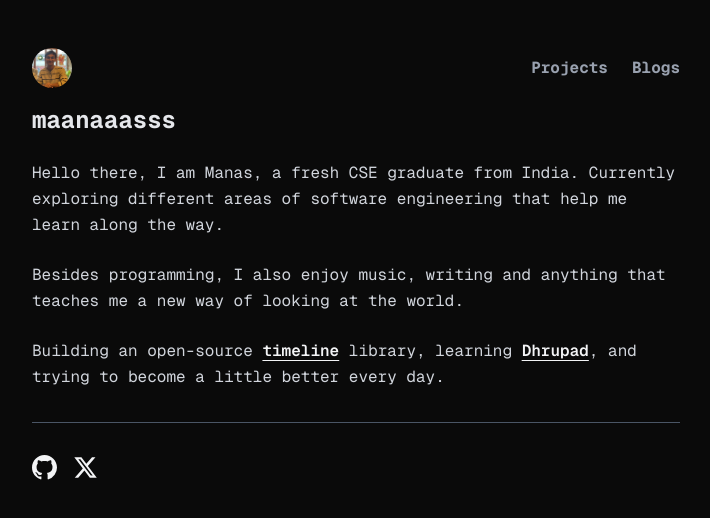
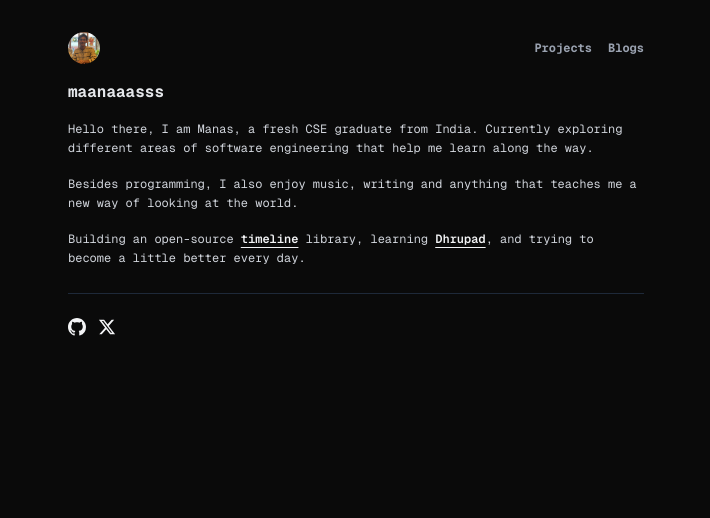
Before and after one commit to maanaaasss/dev.maanaaasss, a Next.js app: page / in a window 1280 px wide. Shown: the top 518 px of the page, without its empty margins (284-994 px from the left). Built offline with nearby package versions, Linux system fonts and the light colour scheme.

Commit message:
style: scale down font sizes, padding, and icons for a more compact layout

```diff
--- a/src/app/page.tsx
+++ b/src/app/page.tsx
@@ -1,6 +1,6 @@
 import Image from "next/image";
 
-function GitHubIcon({ size = 20 }: { size?: number }) {
+function GitHubIcon({ size = 18 }: { size?: number }) {
   return (
     <svg
       xmlns="http://www.w3.org/2000/svg"
@@ -14,7 +14,7 @@ function GitHubIcon({ size = 20 }: { size?: number }) {
   );
 }
 
-function XIcon({ size = 20 }: { size?: number }) {
+function XIcon({ size = 18 }: { size?: number }) {
   return (
     <svg
       xmlns="http://www.w3.org/2000/svg"
@@ -31,19 +31,19 @@ function XIcon({ size = 20 }: { size?: number }) {
 export default function Home() {
   return (
     <div className="flex flex-1 flex-col font-mono bg-[#0a0a0a] text-gray-200">
-      <main className="max-w-2xl w-full mx-auto px-3 pt-12 pb-16">
+      <main className="max-w-[600px] w-full mx-auto px-3 pt-8 pb-12">
         {/* ── Header ── */}
         <header className="flex items-center justify-between">
           <Image
             src="/avatar.jpg"
             alt="Profile photo"
-            width={40}
-            height={40}
+            width={32}
+            height={32}
             className="rounded-full object-cover"
             priority
           />
 
-          <nav className="flex items-center gap-6 text-base font-bold text-gray-400">
+          <nav className="flex items-center gap-4 text-xs font-bold text-gray-400">
             <a
               href="#"
               className="transition-colors duration-200 hover:text-gray-100"
@@ -61,9 +61,9 @@ export default function Home() {
 
         {/* ── Main content ── */}
         <section>
-          <h1 className="text-2xl font-bold mt-4 mb-6">maanaaasss</h1>
+          <h1 className="text-base font-bold mt-4 mb-4">maanaaasss</h1>
 
-          <div className="space-y-6 text-gray-300 leading-relaxed">
+          <div className="space-y-4 text-xs text-gray-300 leading-relaxed">
             <p>
               Hello there, I am Manas, a fresh CSE graduate from India.
               Currently exploring different areas of software engineering that
@@ -101,9 +101,9 @@ export default function Home() {
 
         {/* ── Footer ── */}
         <footer>
-          <hr className="border-gray-600 my-8" />
+          <hr className="border-gray-800 my-6" />
 
-          <div className="flex items-center gap-4">
+          <div className="flex items-center gap-3">
             <a
               href="https://github.com/maanaaasss"
               target="_blank"
@@ -111,7 +111,7 @@ export default function Home() {
               aria-label="GitHub"
               className="text-gray-100 transition-colors duration-200 hover:text-gray-400"
             >
-              <GitHubIcon size={25} />
+              <GitHubIcon size={18} />
             </a>
 
             <a
@@ -121,7 +121,7 @@ export default function Home() {
               aria-label="X (Twitter)"
               className="text-gray-100 transition-colors duration-200 hover:text-gray-400"
             >
-              <XIcon size={25} />
+              <XIcon size={18} />
             </a>
           </div>
         </footer>
```
